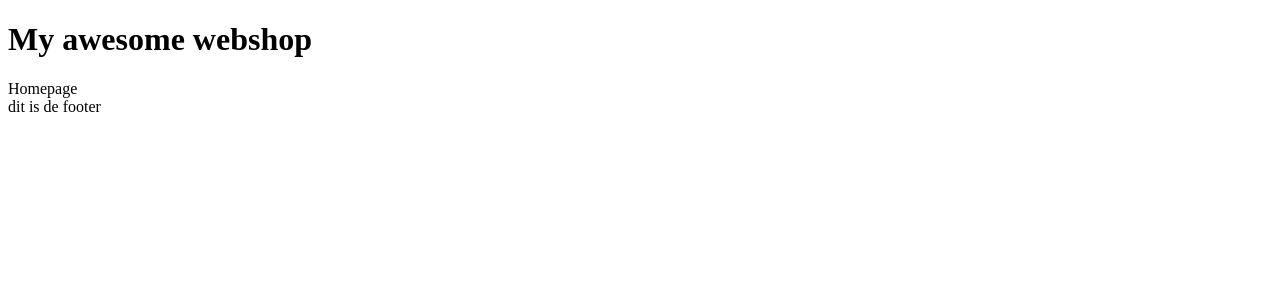
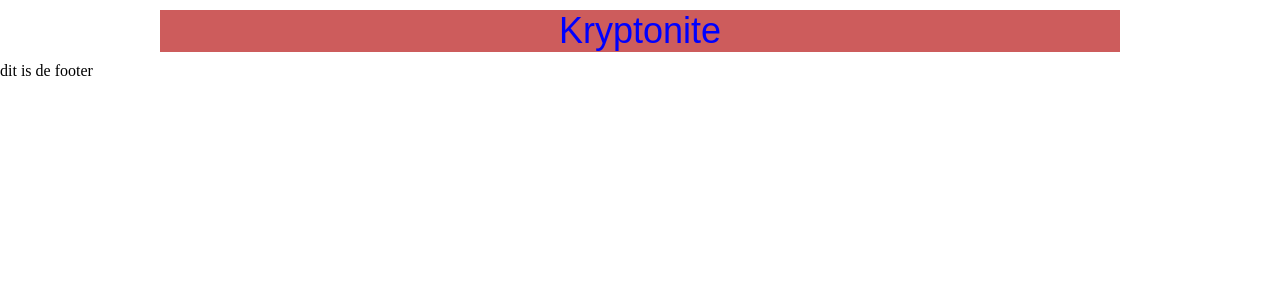
Before and after one commit to LoyalTaco/PHP_Database_webshop_project, a PHP site: page /school/ in a window 1280 px wide. Shown: the top 300 px of the page. Run offline with PHP 8.4, Linux system fonts and the light colour scheme; some libraries are stand-ins or nearby versions.

Commit message:
start aan design

```diff
--- a/assets/css/style.css
+++ b/assets/css/style.css
@@ -0,0 +1,18 @@
+*{
+    margin: 0;
+    padding: 0;
+}
+
+.container-header{
+    width: 100%;
+    max-width: 960px;
+    background-color: indianred;
+    text-align: center;
+    margin: 10px auto;}
+
+.header-text{
+    text-decoration: none;
+    font-family: Arial;
+    color: blue;
+    font-size: 36px;
+    font-weight: 200;}
--- a/core/header.php
+++ b/core/header.php
@@ -7,8 +7,15 @@
     <meta charset="UTF-8">
     <meta http-equiv="X-UA-Compatible" content="IE=edge">
     <meta name="viewport" content="width=device-width, initial-scale=1.0">
-    <title>Webshop met een leuke naam</title>
+    <title>Kryptonite</title>
+    <link rel="stylesheet" href="assets/css/style.css">
 </head>
 <body>
 
-<h1>My awesome webshop</h1>
+    <main class="container-header">
+        <header id="header" name="header">
+            <a class="header-text" href="index.php">Kryptonite</a>
+        </header>
+</main>
+</body>
+</html>
--- a/index.php
+++ b/index.php
@@ -2,7 +2,7 @@
     // haalt onderstaand bestand binnen
     include('core/header.php');
 ?>
-Homepage
+
 <?php
     // haalt onderstaand bestand binnen
     include('core/footer.php');
--- a/test.php
+++ b/test.php
@@ -2,7 +2,7 @@
     // haalt onderstaand bestand binnen
     include('core/header.php');
 ?>
-Testttttttttttttttttttt
+
 <?php
     // haalt onderstaand bestand binnen
     include('core/footer.php');
```
